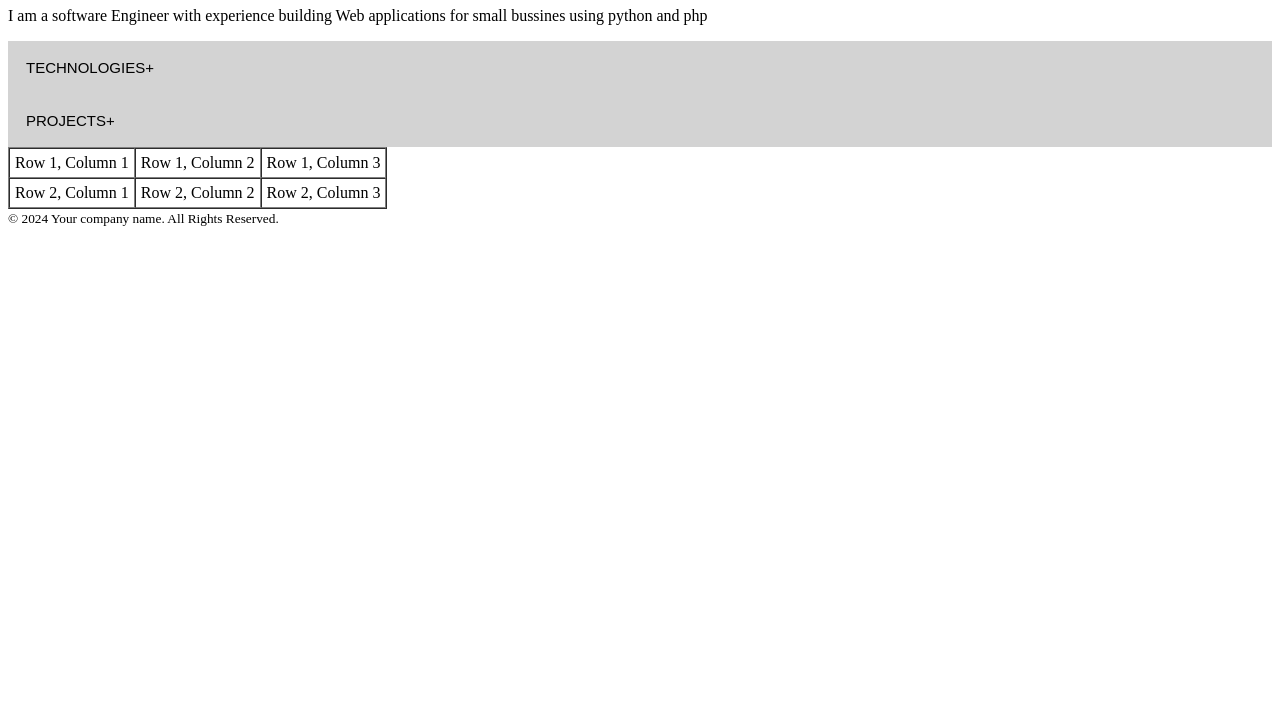
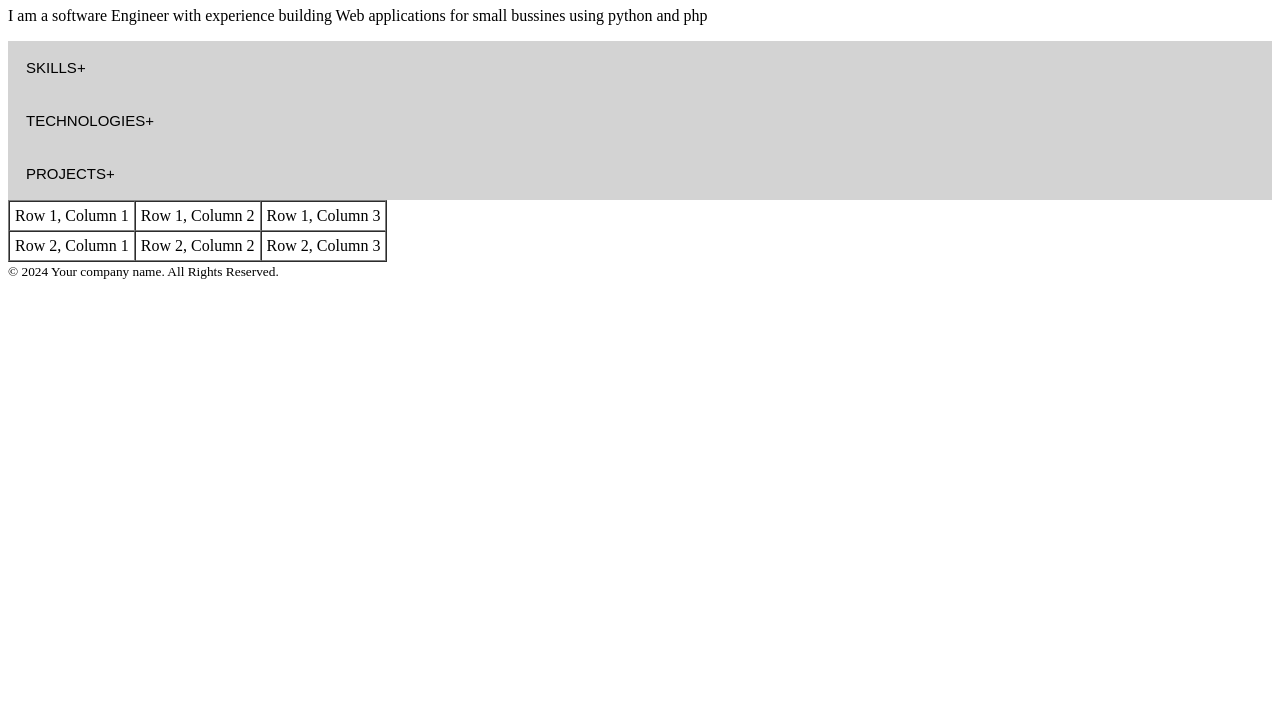
Before and after one commit to trojanpauro/trojanpauro.github.io, a plain HTML site: page index.html in a window 1280 px wide. Shown: the part 73-800 px from the top of the page. Drawn offline with Linux system fonts and the light colour scheme.

Commit message:
Update index.html

```diff
--- a/index.html
+++ b/index.html
@@ -95,7 +95,7 @@
 
   </style>
 
-  <button class="accordion-panel" >
+  <button class="accordion" >
   SKILLS<span class="accordion__indicator"></span>
   </button>
 
```
